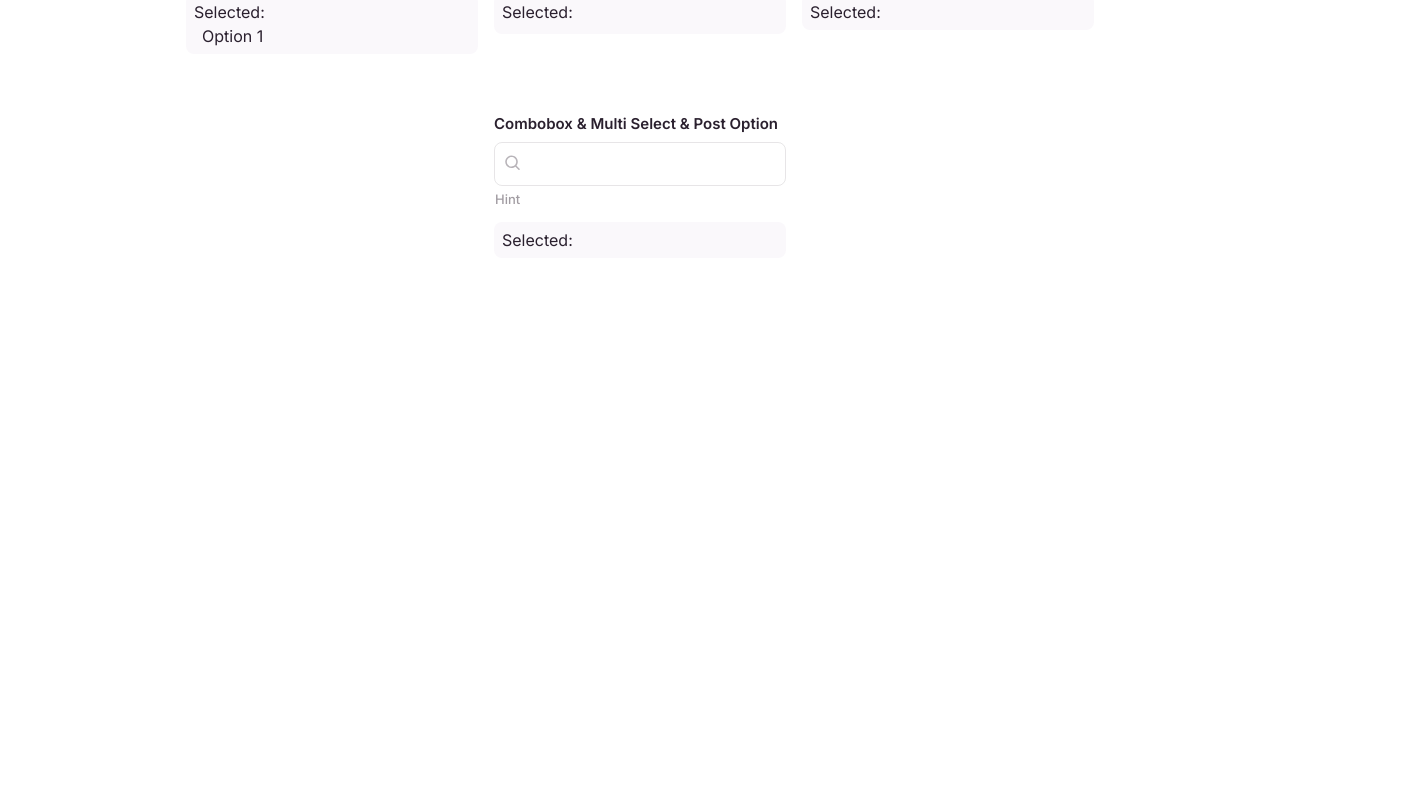
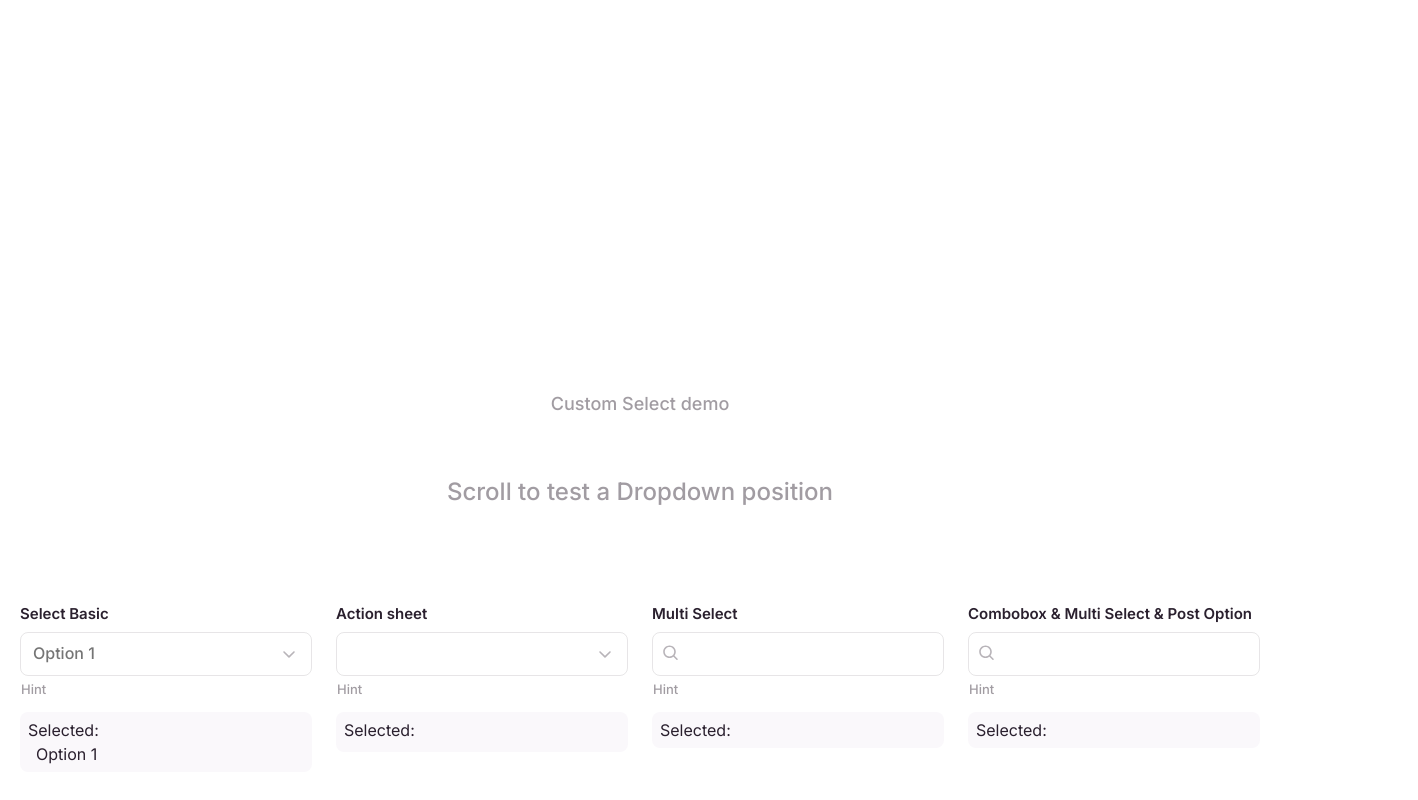
Before and after one commit to timurgain/combobox-multi-select, a React (Vite) app: page / in a window 1280 px wide. Shown: the part 138-938 px from the top of the page, 1418 px wide, since content can reach past the window. Before the commit the page ends 800 px from the top, so only its background shows below. Built offline with nearby package versions, Linux system fonts and the light colour scheme.

Commit message:
refactor: demo page

```diff
--- a/src/pages/MainPage/ui/MainPage.module.scss
+++ b/src/pages/MainPage/ui/MainPage.module.scss
@@ -2,9 +2,27 @@
 
 .main {
   @extend %bp-width;
-  @extend %flex-row-start-center;
+  @extend %flex-col-center-center;
   padding: rem(24px) 0;
-  gap: 24px;
+  gap: rem(12px);
+  height: 180vh;
+
+  &__title {
+    @include set-font-size(rem(18px), 1.33);
+    color: $grey-19_40;
+  }
+
+  &__subtitle {
+    @include set-font-size(rem(24px), 1.33);
+    color: $grey-19_40;
+  }
+
+  &__content {
+    margin-top: 36px;
+    @extend %flex-row-start-center;
+    gap: 24px;
+    width: 100%;
+  }
 
   @include max-1(xxl) {
     flex-wrap: wrap;
--- a/src/pages/MainPage/ui/MainPage.tsx
+++ b/src/pages/MainPage/ui/MainPage.tsx
@@ -7,10 +7,14 @@ import { SelectComboBox } from '@/widgets/SelectComboBox';
 export function MainPage() {
   return (
     <main className={styles.main}>
-      <SelectBasic />
-      <SelectActionSheet />
-      <SelectMulti />
-      <SelectComboBox />
+      <h1 className={styles.main__title}>Custom Select demo</h1>
+      <p className={styles.main__subtitle}>Scroll to test a Dropdown position</p>
+      <div className={styles['main__content']}>
+        <SelectBasic />
+        <SelectActionSheet />
+        <SelectMulti />
+        <SelectComboBox />
+      </div>
     </main>
   );
 }
```
